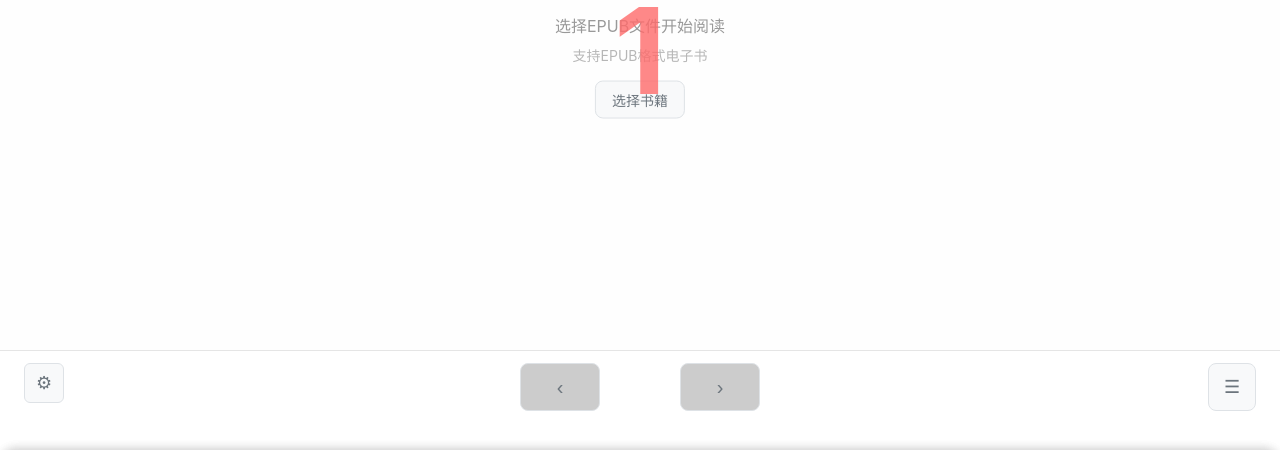
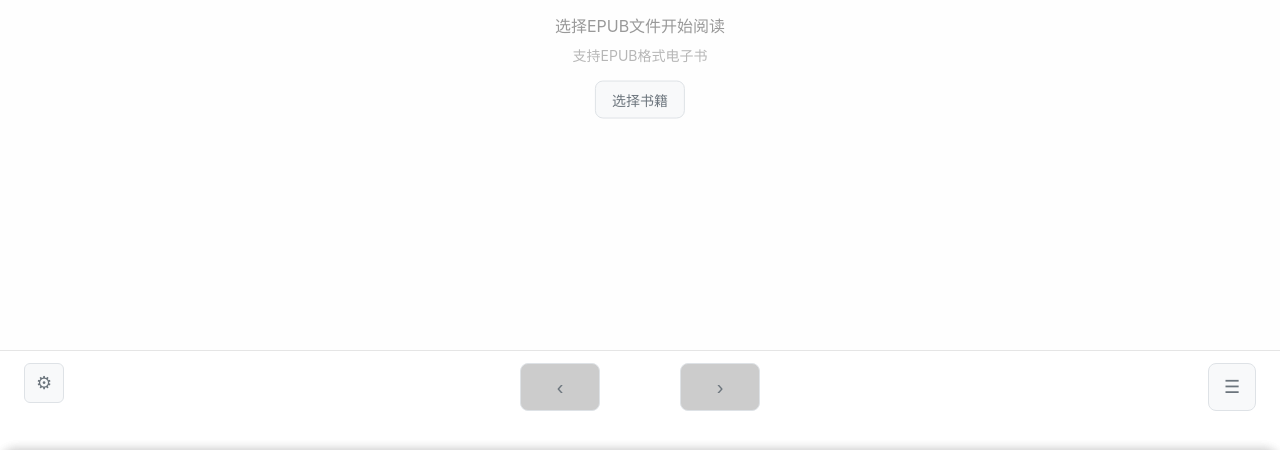
Before and after one commit to cejihy/Read-app, a plain HTML site: page index.html in a window 1280 px wide. Shown: the part 350-800 px from the top of the page. Drawn offline with nearby package versions, Linux system fonts and the light colour scheme.

Commit message:
Update index.html

```diff
--- a/index.html
+++ b/index.html
@@ -414,19 +414,7 @@
             background: #ff5252;
         }
 
-        /* 验证数字样式 */
-        .verify-number {
-            position: fixed;
-            top: 50%;
-            left: 50%;
-            transform: translate(-50%, -50%);
-            font-size: 120px;
-            font-weight: bold;
-            color: #ff6b6b;
-            z-index: 999;
-            pointer-events: none;
-            opacity: 0.8;
-        }
+
 
         .mark-section {
             margin-bottom: 24px;
@@ -946,9 +934,6 @@
 
         <!-- 浮动书签 -->
         <div class="floating-bookmark" id="floating-bookmark"></div>
-
-        <!-- 验证数字 -->
-        <div class="verify-number">1</div>
 
         <!-- 遮罩层 -->
         <div class="overlay" id="overlay"></div>
```
